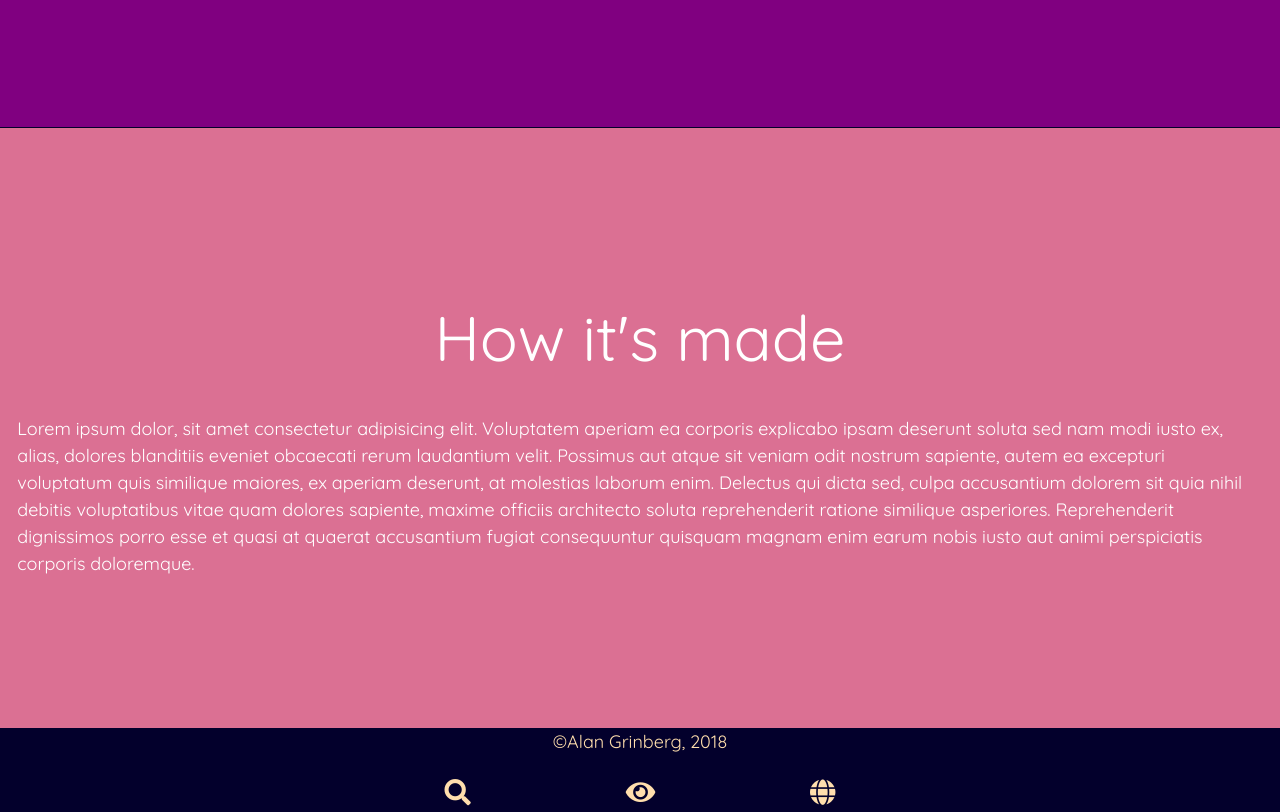
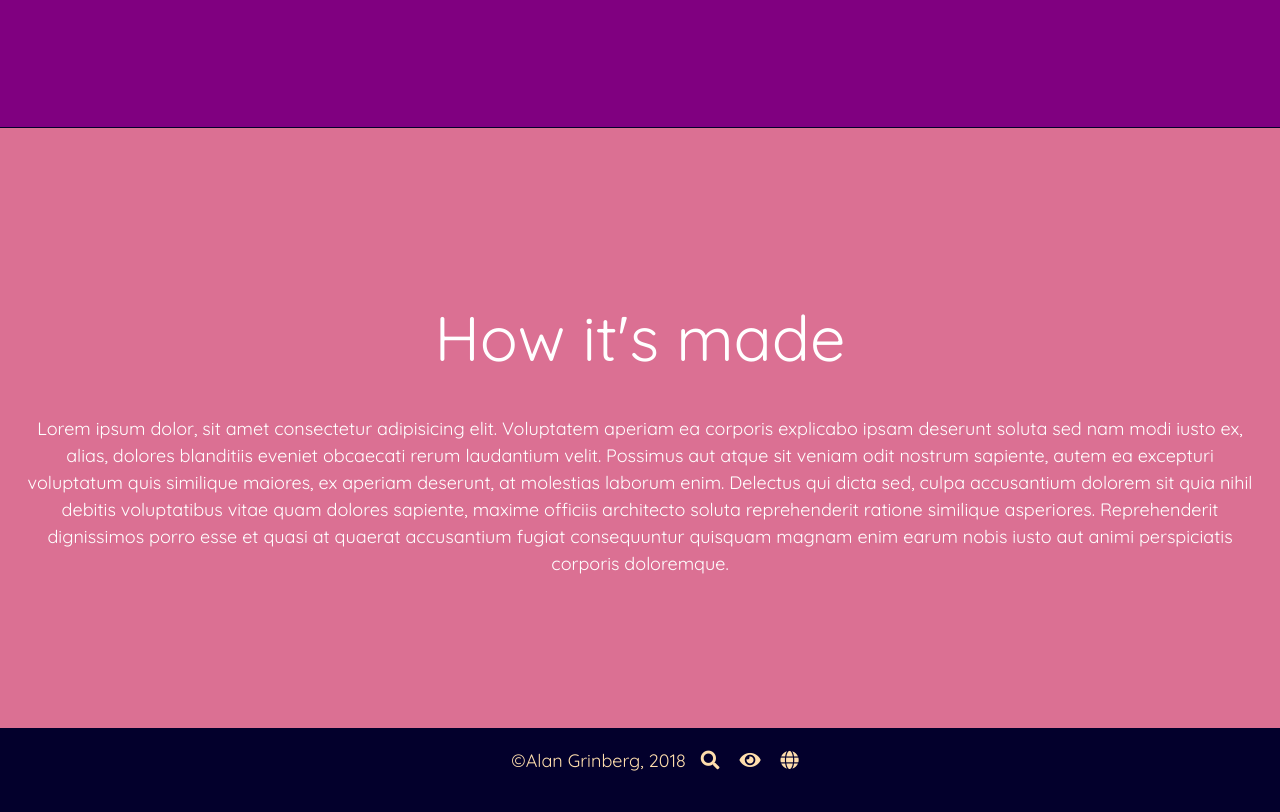
Before and after one commit to alagrin/cafesite, a plain HTML site: page index.html in a window 1280 px wide. Shown: the part 1720-2532 px from the top of the page. Drawn offline with nearby package versions, Linux system fonts and the light colour scheme.

Commit message:
added styles

```diff
--- a/index.html
+++ b/index.html
@@ -81,7 +81,7 @@
 					</section>
 		</div>
     <footer>
-			<span>&copy;Alan Grinberg, 2018</span>
+			<span id="copyright">&copy;Alan Grinberg, 2018</span>
         <ul class="social">
             <li><i class="fa fa-search"></i></li>
             <li><i class="fa fa-eye"></i></li>
--- a/style.css
+++ b/style.css
@@ -99,7 +99,9 @@ section {
 #process {
     display: flex;
     flex-direction: column;
+    flex-wrap: nowrap;
     align-items: center;
+    text-align: center;
     justify-content: center;
     color: white;
     background-color: palevioletred;
@@ -113,12 +115,16 @@ footer {
 
 .social {
     list-style: none;
-    display: block;
+    display: inline-flex;
+    flex-grow: inherit;
 }
 
 .social li {
-    display: inline-block;
-    margin: 0 5rem;
-    text-align: center;
-    font-size: 1.75rem;
+    display: block;
+    font-size: 1.25rem;
+    margin: 0 10px;
 }
+
+#copyright {
+    margin: 0 0 0 40px;
+}
```
